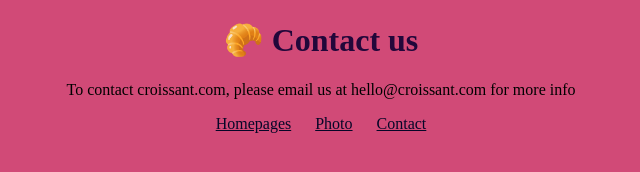
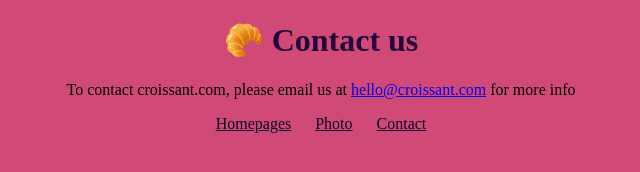
Before and after one commit to Viksia/Croissant, a plain HTML site: page contact.html in a window 1280 px wide. Shown: the whole page, without its empty margins (319-959 px from the left). Drawn offline with Linux system fonts and the light colour scheme.

Commit message:
update email

```diff
--- a/contact.html
+++ b/contact.html
@@ -11,7 +11,8 @@
 
 <body>
     <h1>🥐 Contact us</h1>
-    <p>To contact croissant.com, please email us at hello@croissant.com for more info</p>
+    <p>To contact croissant.com, please email us at <a href="mailto:hello@croissant.com">hello@croissant.com</a>
+        for more info</p>
     <div class="links">
         <a href="index.html">Homepages</a>
         <a href="photo.html">Photo</a>
```
